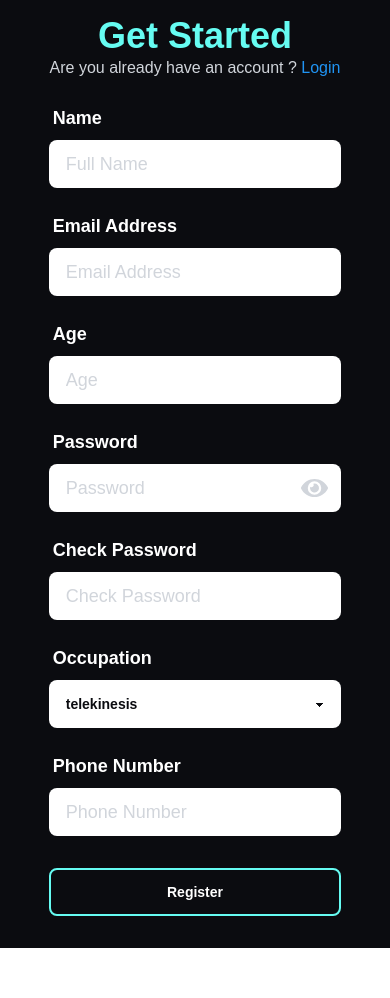
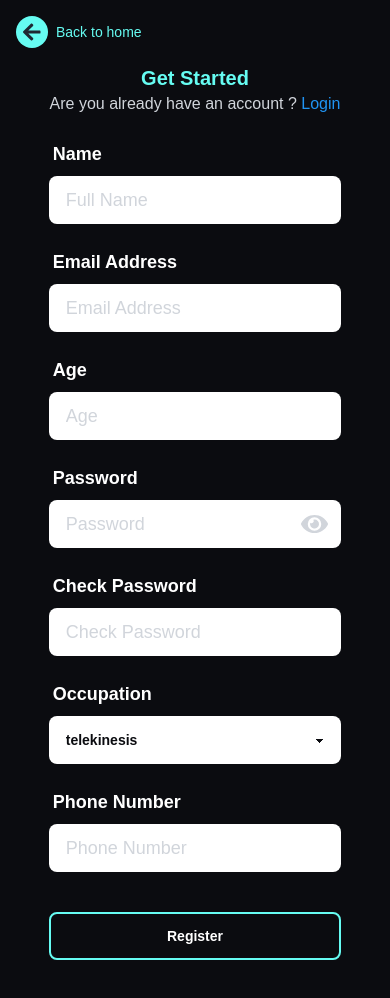
Before and after one commit to lms-20/fe_dashboard_lms, a React (Create React App) app: page /register in a window 390 px wide. Shown: the top 998 px of the page. Before the commit the page ends 948 px from the top, so only its background shows below. Built offline with nearby package versions, Linux system fonts and the light colour scheme.

Commit message:
add some functionality button

```diff
--- a/src/components/PermanentDrawer/PermanentDrawer.jsx
+++ b/src/components/PermanentDrawer/PermanentDrawer.jsx
@@ -6,7 +6,7 @@ import PropTypes from 'prop-types'
 import { Link, Outlet } from 'react-router-dom'
 import { useSelector } from 'react-redux';
 import { FontAwesomeIcon } from '@fortawesome/react-fontawesome';
-import { faGraduationCap, faStore, faDoorOpen, faUserEdit } from '@fortawesome/free-solid-svg-icons';
+import { faGraduationCap, faStore, faDoorOpen, faUserEdit, faCommentDots, faUser } from '@fortawesome/free-solid-svg-icons';
 import { useDispatch } from 'react-redux';
 import { logout } from '../../store/userSlice';
 
@@ -54,7 +54,10 @@ const PermanentDrawer = props => {
                         <div className="ml-2">
                             {/* Dropdown */}
                             <div className="m-1 dropdown dropdown-end ">
-                                <img src="https://i.pravatar.cc/500?img=32" tabIndex="0" className='rounded-full w-12 h-12 ' />
+                                <div className='rounded-full w-12 text-primary h-12 flex items-center justify-center hover:border-2 border-current' tabIndex= "0">
+                                    <FontAwesomeIcon icon = {faUser} className='text-2xl text-current' />
+                                </div>
+                                {/* <img src="https://i.pravatar.cc/500?img=32" tabIndex="0" className='rounded-full w-12 h-12 ' /> */}
                                 <ul tabIndex="0" className="text-base-100 p-2 shadow menu dropdown-content bg-neutral rounded-box w-52 mt-2">
                                     <li>
                                         <a className='btn-hover-primary'><FontAwesomeIcon icon={faUserEdit} className='mr-2' />Settings</a>
@@ -106,7 +109,7 @@ const PermanentDrawer = props => {
                         ?
                         <li className='mb-2'>
                             <Link to="/" className='text-xl btn-hover-primary' style={{ padding: "1.2rem 1.25rem" }}>
-                                <FontAwesomeIcon icon={faUserEdit} className='mr-4' />
+                                <FontAwesomeIcon icon={faCommentDots} className='mr-4' />
                                 Feedback
                             </Link>
                         </li>
--- a/src/pages/Auth/Login/Login.jsx
+++ b/src/pages/Auth/Login/Login.jsx
@@ -8,7 +8,7 @@ import { useForm } from 'react-hook-form';
 import axios from 'axios';
 // FontAwesome
 import { FontAwesomeIcon } from '@fortawesome/react-fontawesome';
-import { faTimesCircle,faEye } from '@fortawesome/free-solid-svg-icons';
+import { faTimesCircle,faEye,faArrowLeft } from '@fortawesome/free-solid-svg-icons';
 //SWAL
 import Swal from 'sweetalert2'
 import withReactContent from 'sweetalert2-react-content'
@@ -75,7 +75,18 @@ const Login = props => {
                 <ClipLoader color="#ffffff" loading={isLoading} size={150} />
             </div>
             {/* Pages Container */}
-            <div className='min-h-screen bg-neutral-content'>
+            <div className='min-h-screen bg-neutral-content relative'>
+                {/* Navigation for go to the homepage lms */}
+                <div className='absolute top-4 left-4'>
+                    <div className='flex items-center'>
+                        <div className='flex h-8 w-8 items-center justify-center rounded-full bg-primary'>
+                                <FontAwesomeIcon icon = {faArrowLeft} className='text-neutral text-xl '/>
+                        </div>
+                        <div className=''>
+                            <p className='text-primary text-sm ml-2'>Back to home</p>
+                        </div>
+                    </div>
+                </div>
                 {/* Form Flex Container */}
                 <div className = "min-h-screen flex justify-center items-center">
                     {/* Form Container */}
--- a/src/pages/Auth/Register/Register.jsx
+++ b/src/pages/Auth/Register/Register.jsx
@@ -9,7 +9,7 @@ import { Fragment, useEffect, useRef, useState } from 'react';
 import axios from 'axios';
 // FontAwesome
 import { FontAwesomeIcon } from '@fortawesome/react-fontawesome';
-import { faTimesCircle,faEye } from '@fortawesome/free-solid-svg-icons';
+import { faTimesCircle,faEye,faArrowLeft } from '@fortawesome/free-solid-svg-icons';
 //SWAL
 import Swal from 'sweetalert2'
 import withReactContent from 'sweetalert2-react-content'
@@ -80,14 +80,25 @@ const Register = props => {
             </div>
             {/* Pages Container */}
             <div className="bg-neutral">
+                {/* Navigation for go to the homepage lms */}
+                <div className='absolute top-4 left-4'>
+                    <div className='flex items-center'>
+                        <div className='flex h-8 w-8 items-center justify-center rounded-full bg-primary'>
+                                <FontAwesomeIcon icon = {faArrowLeft} className='text-neutral text-xl '/>
+                        </div>
+                        <div className=''>
+                            <p className='text-primary text-sm ml-2'>Back to home</p>
+                        </div>
+                    </div>
+                </div>
                 {/* Flex Container For Content */}
                 <div className='flex flex-col lg:flex-row-reverse mx-auto'>
                     {/* Left Content Container*/}
                     <div className='bg-neutral-content lg:basis-6/12 lg:p-12'>
                         {/* Left Content */}
-                        <div className='flex flex-col w-9/12 py-4 lg:py-0 mx-auto lg:w-full'>
+                        <div className='flex flex-col w-9/12 py-16 lg:py-0 mx-auto lg:w-full'>
                             <div className='flex flex-col items-center mb-4'>
-                                <h1 className='text-center text-4xl lg:text-4xl font-extrabold text-primary'>Get Started</h1>
+                                <h2 className='text-xl lg:text-4xl font-extrabold text-primary text-center'>Get Started</h2>
                                 <p className='text-base-300'>Are you already have an account ? <Link to='/login' className='text-info'>Login</Link></p>
                             </div>
 
@@ -182,7 +193,7 @@ const Register = props => {
                                     </div>
                                 </div>
                                 <div className="form-control">
-                                    <button className="btn w-full mt-4 bg-transparent border-2 border-primary btn-hover-primary" type='submit' disabled={isLoading}>Register</button>
+                                    <button className="btn w-full mt-6 bg-transparent border-2 border-primary btn-hover-primary" type='submit' disabled={isLoading}>Register</button>
                                 </div>
                             </form>
                         </div>
```
